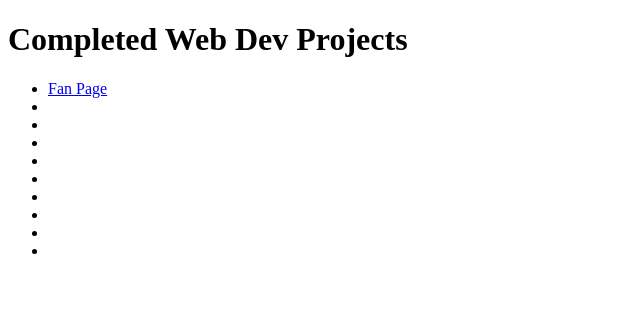
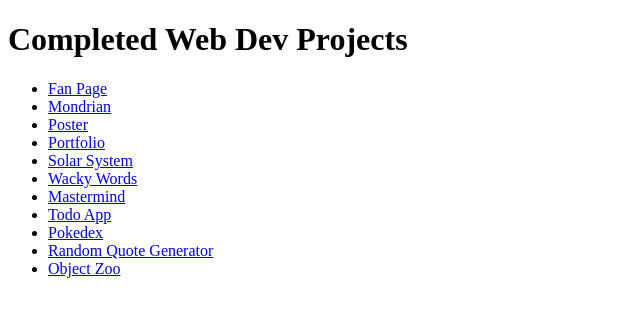
Before and after one commit to Maydm/maydm.github.io, a plain HTML site: page index.html in a window 1280 px wide. Shown: the whole page, without its empty margins (0-640 px from the left). Drawn offline with Linux system fonts and the light colour scheme.

Commit message:
add: links to completed projects

```diff
--- a/index.html
+++ b/index.html
@@ -8,15 +8,16 @@
     <h1>Completed Web Dev Projects</h1>
     <ul>
       <li><a href="/fan-page">Fan Page</a></li>
-      <li><a href=""></a></li>
-      <li><a href=""></a></li>
-      <li><a href=""></a></li>
-      <li><a href=""></a></li>
-      <li><a href=""></a></li>
-      <li><a href=""></a></li>
-      <li><a href=""></a></li>
-      <li><a href=""></a></li>
-      <li><a href=""></a></li>
+      <li><a href="/mondrian">Mondrian</a></li>
+      <li><a href="/poster">Poster</a></li>
+      <li><a href="/porftolio">Portfolio</a></li>
+      <li><a href="/solar-system">Solar System</a></li>
+      <li><a href="/wacky-words">Wacky Words</a></li>
+      <li><a href="/mastermind">Mastermind</a></li>
+      <li><a href="/todo-app">Todo App</a></li>
+      <li><a href="/pokedex">Pokedex</a></li>
+      <li><a href="/quote-generator">Random Quote Generator</a></li>
+      <li><a href="/object-zoo">Object Zoo</a></li>
     </ul>
   </body>
 </html>
```
